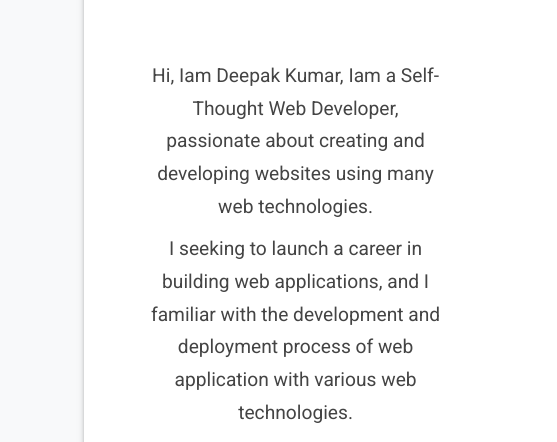
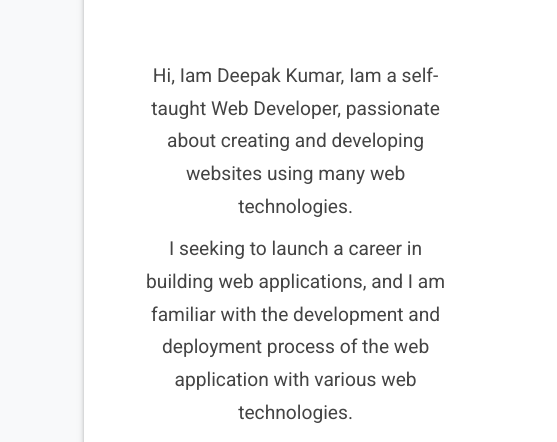
Before and after one commit to deepakplay/portfolio-site, a plain HTML site: page index.html in a window 1280 px wide. Shown: the part 1022-1464 px from the top of the page, 106-663 px from the left. Drawn offline with nearby package versions, Linux system fonts and the light colour scheme.

Commit message:
Spelling Mistakes fixed

```diff
--- a/index.html
+++ b/index.html
@@ -55,8 +55,8 @@
             <div class="section_container about_me">
                 <h2>About me</h2>
                 <div class="container">
-                    <p><span>Hi, Iam Deepak Kumar, Iam a Self-Thought Web Developer, passionate about creating and developing websites using many web technologies.</span>
-                        <span>I seeking to launch a career in building web applications, and I familiar with the development and deployment process of web application with various web technologies.</span>
+                    <p><span>Hi, Iam Deepak Kumar, Iam a self-taught Web Developer, passionate about creating and developing websites using many web technologies.</span>
+                        <span>I seeking to launch a career in building web applications, and I am familiar with the development and deployment process of the web application with various web technologies.</span>
                     </p>
                     <div class="my_skills">
                         <h3>Programming Skills</h3>
```
